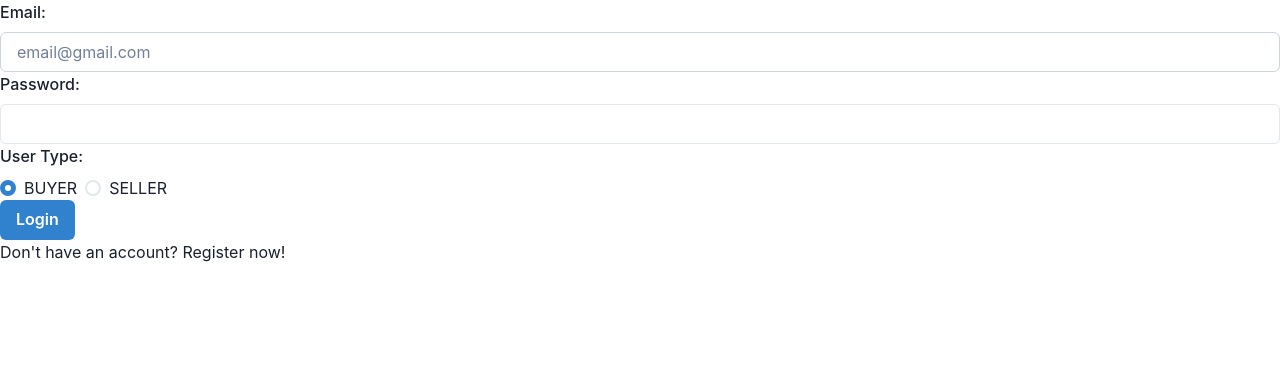
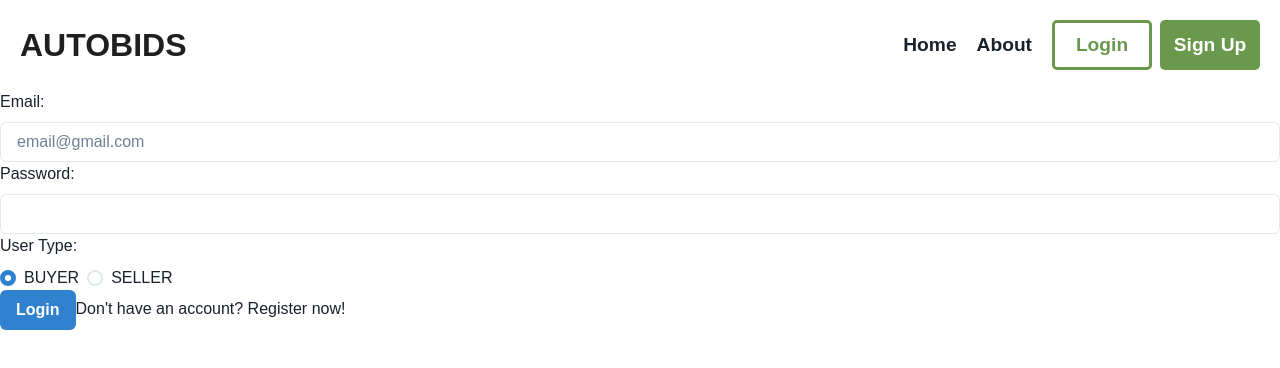
Before and after one commit to jeenakarmi/auction_site, a React (Vite) app in the folder frontend/: page /login in a window 1280 px wide. Shown: the top 368 px of the page. Built offline with nearby package versions, Linux system fonts and the light colour scheme; no server answers.

Commit message:
Navbar created.

```diff
--- a/frontend/src/App.jsx
+++ b/frontend/src/App.jsx
@@ -1,21 +1,28 @@
 import React from 'react';
-
+import { Routes, Route } from 'react-router-dom';
 import { useGlobalContext } from './context/GlobalContext';
 
+import NavBar from './components/NavBar/NavBar';
+
 import LoginRegister from './pages/LoginRegister';
+import LoginForm from './components/LoginForm/LoginForm';
+import RegisterForm from './components/RegisterForm/RegisterForm';
 import Browse from './pages/Browse';
+
+import Home from './pages/Home/Home';
 
 const App = () => {
     const { currentUser } = useGlobalContext();
 
-    if (!currentUser) {
-        return <LoginRegister />;
-    }
-
     return (
-        <div>
-            <Browse />
-        </div>
+        <>
+            <NavBar />
+            <Routes>
+                <Route path='/' element={<Home />} />
+                <Route path='/login' element={<LoginForm />} />
+                <Route path='/register' element={<RegisterForm />} />
+            </Routes>
+        </>
     );
 };
 
--- a/frontend/src/components/LoginForm/LoginForm.jsx
+++ b/frontend/src/components/LoginForm/LoginForm.jsx
@@ -1,4 +1,5 @@
 import React, { useState } from 'react';
+import { Link as ReactRouterLink } from 'react-router-dom';
 import {
     FormControl,
     FormLabel,
@@ -10,6 +11,7 @@ import {
     Stack,
     Button,
     Text,
+    Link as ChakraLink,
 } from '@chakra-ui/react';
 import { useGlobalContext } from '../../context/GlobalContext';
 
@@ -77,9 +79,9 @@ const LoginForm = () => {
             <Button type='submit' colorScheme='blue'>
                 Login
             </Button>
-            <Text onClick={() => setRegistrationToggle(true)}>
+            <ChakraLink as={ReactRouterLink} to={'/register'}>
                 Don't have an account? Register now!
-            </Text>
+            </ChakraLink>
         </form>
     );
 };
--- /dev/null
+++ b/frontend/src/components/NavBar/NavBar.jsx
@@ -0,0 +1,116 @@
+import React from 'react';
+import { Link, Link as ReactRouterLink } from 'react-router-dom';
+import {
+    Box,
+    Stack,
+    HStack,
+    Text,
+    Link as ChakraLink,
+    UnorderedList,
+    List,
+    ListItem,
+} from '@chakra-ui/react';
+
+// navigation links
+const navlinks = [
+    {
+        name: 'home',
+        link: '/',
+    },
+    {
+        name: 'about',
+        link: '/about',
+    },
+];
+
+const NavBar = () => {
+    return (
+        <Stack
+            width={'100%'}
+            padding={5}
+            direction={'row'}
+            justify={'space-between'}
+            align={'center'}
+        >
+            <ChakraLink
+                as={ReactRouterLink}
+                to='/'
+                _hover={{ textDecoration: 'none' }}
+                fontSize={'2rem'}
+                fontWeight={700}
+                color={'#1f1f1f'}
+            >
+                AUTOBIDS
+            </ChakraLink>
+            <HStack
+                gap={5}
+                align={'center'}
+                justify={'center'}
+                fontWeight={600}
+            >
+                <HStack gap={5} align={'center'} justify={'center'}>
+                    {navlinks.map((link) => {
+                        return (
+                            <ChakraLink
+                                key={link.name}
+                                as={ReactRouterLink}
+                                to={link.link}
+                                textTransform={'capitalize'}
+                                fontSize={'1.2rem'}
+                                display={'block'}
+                            >
+                                {link.name}
+                            </ChakraLink>
+                        );
+                    })}
+                </HStack>
+                <HStack gap={2} align={'center'} justify={'center'}>
+                    <ChakraLink
+                        as={ReactRouterLink}
+                        to={'/login'}
+                        width={100}
+                        height={50}
+                        fontSize={'1.2rem'}
+                        display={'flex'}
+                        justifyContent={'center'}
+                        alignItems={'center'}
+                        padding={2}
+                        rounded={5}
+                        border={'3px solid #6A994E'}
+                        color={'#6A994E'}
+                        _hover={{
+                            textDecoration: 'none',
+                            backgroundColor: '#567d3e',
+                            border: 'none',
+                            color: 'white',
+                        }}
+                    >
+                        Login
+                    </ChakraLink>
+                    <ChakraLink
+                        as={ReactRouterLink}
+                        to={'/register'}
+                        width={100}
+                        height={50}
+                        fontSize={'1.2rem'}
+                        display={'flex'}
+                        justifyContent={'center'}
+                        alignItems={'center'}
+                        padding={2}
+                        rounded={5}
+                        backgroundColor={'#6A994E'}
+                        color={'white'}
+                        _hover={{
+                            textDecoration: 'none',
+                            backgroundColor: '#567d3e',
+                        }}
+                    >
+                        Sign Up
+                    </ChakraLink>
+                </HStack>
+            </HStack>
+        </Stack>
+    );
+};
+
+export default NavBar;
--- a/frontend/src/components/RegisterForm/RegisterForm.jsx
+++ b/frontend/src/components/RegisterForm/RegisterForm.jsx
@@ -1,4 +1,5 @@
 import React, { useState } from 'react';
+import { Link as ReactRouterLink } from 'react-router-dom';
 import {
     FormControl,
     FormLabel,
@@ -10,6 +11,7 @@ import {
     Stack,
     Button,
     Text,
+    Link as ChakraLink,
 } from '@chakra-ui/react';
 
 import { useGlobalContext } from '../../context/GlobalContext';
@@ -94,9 +96,9 @@ const RegisterForm = () => {
             <Button type='submit' colorScheme='blue'>
                 Register
             </Button>
-            <Text onClick={() => setRegistrationToggle(false)}>
+            <ChakraLink as={ReactRouterLink} to={'/login'}>
                 Have an account? Log in instead!
-            </Text>
+            </ChakraLink>
         </form>
     );
 };
--- a/frontend/src/main.jsx
+++ b/frontend/src/main.jsx
@@ -1,20 +1,23 @@
 import React from 'react';
 import ReactDOM from 'react-dom/client';
-
+import { BrowserRouter } from 'react-router-dom';
 import { ChakraProvider } from '@chakra-ui/react';
 
 import GlobalProvider from './context/GlobalContext';
 
 import App from './App';
 
+import { theme } from './theme/theme';
 import './style.css';
 
 const root = ReactDOM.createRoot(document.getElementById('root'));
 
 root.render(
-    <ChakraProvider>
-        <GlobalProvider>
-            <App />
-        </GlobalProvider>
-    </ChakraProvider>
+    <BrowserRouter>
+        <ChakraProvider resetCSS theme={theme}>
+            <GlobalProvider>
+                <App />
+            </GlobalProvider>
+        </ChakraProvider>
+    </BrowserRouter>
 );
--- /dev/null
+++ b/frontend/src/pages/Home/Home.jsx
@@ -0,0 +1,12 @@
+import React from 'react';
+
+import { Box, Heading } from '@chakra-ui/react';
+const Home = () => {
+    return (
+        <Box>
+            <Heading size={'xl'}>Home Page</Heading>
+        </Box>
+    );
+};
+
+export default Home;
--- /dev/null
+++ b/frontend/src/theme/theme.jsx
@@ -0,0 +1,15 @@
+import { extendTheme } from '@chakra-ui/react';
+
+export const theme = extendTheme({
+    styles: {
+        global: {
+            '*': {
+                boxSizing: 'border-box',
+            },
+        },
+    },
+    fonts: {
+        heading: `"Montserrat", sans-serif`,
+        body: `"Montserrat", sans-serif`,
+    },
+});
```
